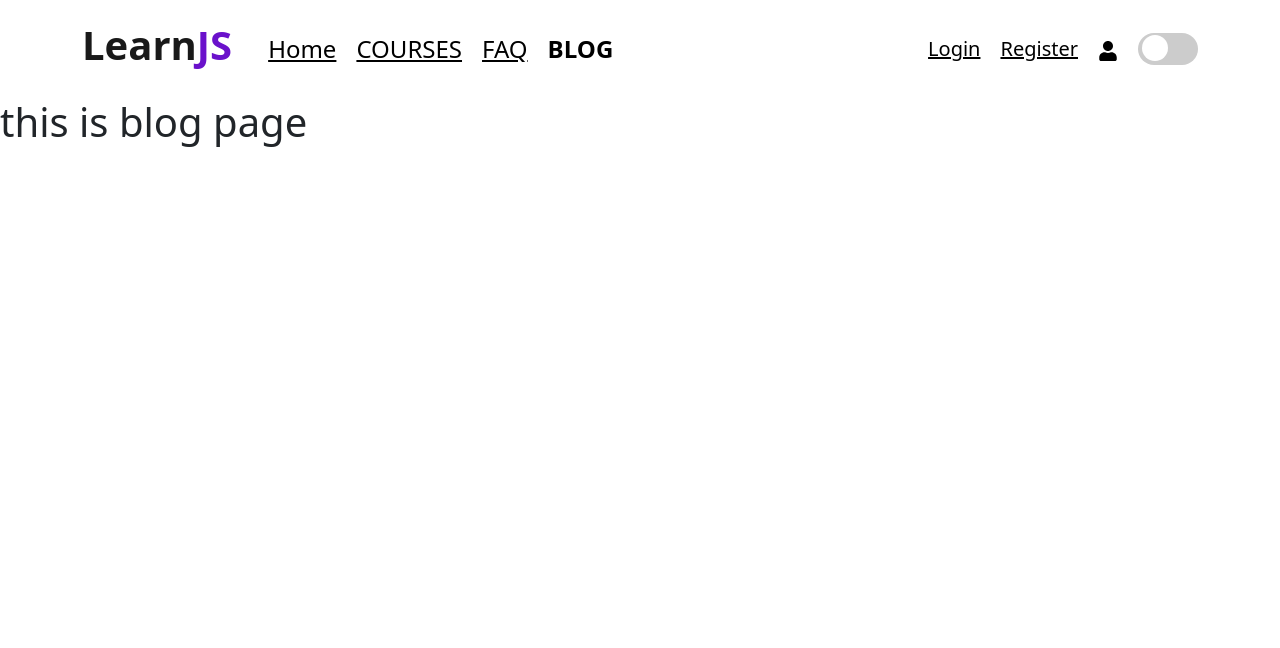
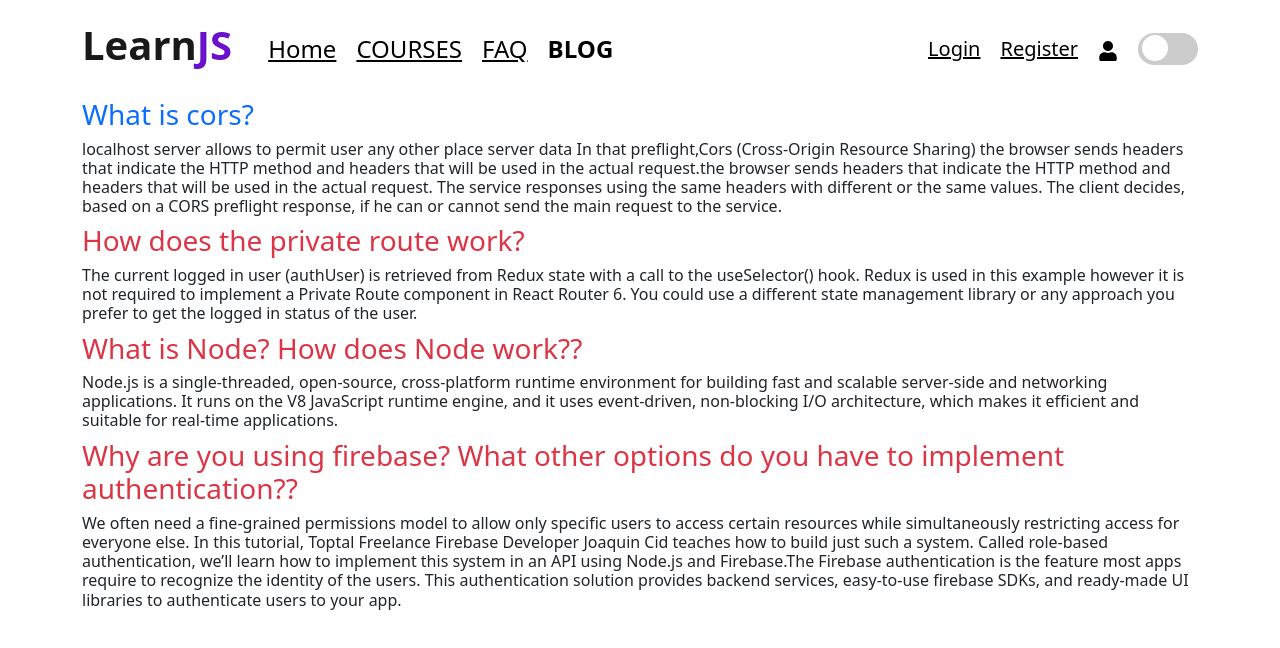
Before and after one commit to arifulgony/learning-platform-client-side, a React (Create React App) app: page /blog in a window 1280 px wide. Shown: the top 648 px of the page. Built offline with nearby package versions, Linux system fonts and the light colour scheme; no server answers.

Commit message:
single page design

```diff
--- a/src/Components/Blog/Blog.js
+++ b/src/Components/Blog/Blog.js
@@ -2,10 +2,60 @@ import React from 'react';
 
 const Blog = () => {
     return (
-        <div>
-            <h1>this is blog page</h1>
-        </div>
-    );
+            <div className='container'>
+                <div mx-auto>
+                        <h3 className="text-primary">What is cors?</h3>
+                            <h6>
+                                localhost server allows to permit user any other place server data
+                                In that preflight,Cors (Cross-Origin Resource Sharing) the browser
+                                sends headers that indicate the HTTP method and headers that will be
+                                used in the actual request.the browser sends headers that indicate
+                                the HTTP method and headers that will be used in the actual request.
+                                The service responses using the same headers with different or the
+                                same values. The client decides, based on a CORS preflight response,
+                                if he can or cannot send the main request to the service.
+                            </h6>
+                  </div>
+                    <div mx-auto>
+                        <h3 className="text-danger">How does the private route work?</h3>
+                        <h6>
+                            The current logged in user (authUser) is retrieved from Redux state
+                            with a call to the useSelector() hook. Redux is used in this example
+                            however it is not required to implement a Private Route component in
+                            React Router 6. You could use a different state management library
+                            or any approach you prefer to get the logged in status of the user.
+                        </h6>
+                    </div>
+                    <div mx-auto>
+                        <h3 className="text-danger"> What is Node? How does Node work??</h3>
+                        <h6>
+                            Node.js is a single-threaded, open-source, cross-platform runtime
+                            environment for building fast and scalable server-side and
+                            networking applications. It runs on the V8 JavaScript runtime
+                            engine, and it uses event-driven, non-blocking I/O architecture,
+                            which makes it efficient and suitable for real-time applications.
+                        </h6>
+                   </div>
+                    <div mx-auto>
+                        <h3 className="text-danger">
+                            Why are you using firebase? What other options do you have to
+                            implement authentication??
+                        </h3>
+                        <h6>
+                            We often need a fine-grained permissions model to allow only
+                            specific users to access certain resources while simultaneously
+                            restricting access for everyone else. In this tutorial, Toptal
+                            Freelance Firebase Developer Joaquin Cid teaches how to build just
+                            such a system. Called role-based authentication, we’ll learn how to
+                            implement this system in an API using Node.js and Firebase.The
+                            Firebase authentication is the feature most apps require to
+                            recognize the identity of the users. This authentication solution
+                            provides backend services, easy-to-use firebase SDKs, and ready-made
+                            UI libraries to authenticate users to your app.
+                        </h6>
+                    </div>
+             </div>
+           );
 };
 
 export default Blog;
--- a/src/Components/CourseCart/CourseCart.js
+++ b/src/Components/CourseCart/CourseCart.js
@@ -15,7 +15,7 @@ const CourseCart = ({courses}) => {
 
     return (
      <>
-        <div className="col-xl-4 col-lg-4 card-details">
+       <div className="card-details">
             <div className='mt-4 ful-card'>
                 <div className='course-img'>
                     <img src={image} alt="" />
--- a/src/Components/CourseCart/CoursesCart.css
+++ b/src/Components/CourseCart/CoursesCart.css
@@ -5,13 +5,17 @@
     align-items: center;
 }
 .ful-card{
-    border: 2px solid red;
+    border: 2px solid #d0a3ff;
+    border-radius: 5px;
+    margin: 0px 50px;
 }
 .course-details{
+    background-color: #fff;
     border-top: 1px solid #ddd;
 }
 .course-img img{
-    width: 300px;
+    width: 337px;
     height: 300px;
 
+
 }
--- a/src/Components/Courses/Courses.css
+++ b/src/Components/Courses/Courses.css
@@ -1,9 +1,12 @@
 
 .main-sectio{
-    display: flex;
     background-color:  #E2D9FD;
-    justify-content: space-between;
 }
 .crouse-section{
     margin: 0 auto;
 }
+
+.card-card{
+    display: flex;
+    flex-wrap: wrap;
+}
--- a/src/Components/Courses/Courses.js
+++ b/src/Components/Courses/Courses.js
@@ -20,17 +20,23 @@ const Courses = () => {
              <section className='crouse-section '>
                     <div className="container">
                             <div className="row">
-
-                                {
-                                    courses?.map(courses => <CourseCart key={courses.id} courses={courses}></CourseCart>)
-                                }
+                               <div className="col-9">
+                                   <div className="card-card">
+                                   {
+                                        courses?.map(courses => <CourseCart key={courses.id} courses={courses}></CourseCart>)
+                                     }
+                                   </div>
+                               </div>
+                               <div className="col-3">
+                                    <section>
+                                            <SiteCard></SiteCard>
+                                    </section>
+                               </div>
                             </div>
 
                     </div>
              </section>
-              <section>
-                     <SiteCard></SiteCard>
-              </section>
+
         </div>
     );
 };
--- a/src/Components/GetPremium/GetPremium.js
+++ b/src/Components/GetPremium/GetPremium.js
@@ -3,8 +3,13 @@ import Button from 'react-bootstrap/Button';
 import Card from 'react-bootstrap/Card';
 
 const GetPremium = () => {
+
+
+
+
     return (
-        <Card style={{ width: '18rem' }}>
+   <div className="container">
+      <Card style={{ width: '18rem' }}>
       <Card.Img variant="top" src="holder.js/100px180" />
       <Card.Body>
         <Card.Title>Card Title</Card.Title>
@@ -15,6 +20,7 @@ const GetPremium = () => {
         <Button variant="primary">Go somewhere</Button>
       </Card.Body>
     </Card>
+   </div>
     );
 };
 
--- a/src/Components/SiteCard/SiteCard.css
+++ b/src/Components/SiteCard/SiteCard.css
@@ -1,6 +1,20 @@
 .side-card{
-    width: 300px;
-    height: 100vh;
     padding: 30px;
-    background-color:#c99ef6;
+    background-color:#b16ff8;
  }
+ .side-card h1{
+    font-size: 40px;
+    font-weight: bold;
+    color: #fff;
+    font-style: italic;
+ }
+ .site-item h3{
+    margin: 10px;
+    color: #fff;
+    padding: 15px 0px;
+    text-align: center;
+    border: 2px solid #924fda;
+ }
+ .site-item h3:hover{
+    background-color: #6A11CB;
+ }
--- a/src/Components/SiteCard/SiteCard.js
+++ b/src/Components/SiteCard/SiteCard.js
@@ -11,7 +11,7 @@ const SiteCard = () => {
         .then(json => setCourses(json))
     },[])
 
-console.log(courses)
+//console.log(courses)
 
  const navigate = useNavigate()
 
@@ -24,12 +24,14 @@ console.log(courses)
     return (
         <div>
             <div className="side-card">
-                   <h1>Our Topic</h1>
-                               {
+                   <h1>Our Courses</h1>
+                              <div className="site-item">
+                              {
                                     courses?.map(course => <div key={course.id} course={course}>
                                        <h3 onClick={()=>Submit(course.id)}>{course.title}</h3>
                                     </div>)
                                 }
+                              </div>
                 </div>
         </div>
     );
--- a/src/Components/singleCourse/SingleCoures.js
+++ b/src/Components/singleCourse/SingleCoures.js
@@ -3,7 +3,7 @@ import {Link, useParams} from "react-router-dom"
 import SiteCard from '../SiteCard/SiteCard';
 import'./SingleCourse.css';
 import Pdf from "react-to-pdf";
-import Button from 'react-bootstrap/Button';
+
 
 
 
@@ -23,14 +23,15 @@ const SingleCoures = () => {
     const {title, writer, writerImg, seatsLeft, price, description, benarImg} =courses
     return (
         <>
-          <div className="main-section">
             <section className='parent'>
                     <div className="container">
+                    <div className="row">
+                        <div className="col-9">
                           <div ref={ref} className="">
-                 <div className="writer-img d-flex ">
-                    <h4><img src={writerImg} alt="" /> {writer} </h4>
+                                <div className="writer-img d-flex  my-3">
+                                    <h4><img src={writerImg} alt=""/> {writer} </h4>
                                 </div>
-                <div className="benar-img">
+                                <div className="benars-img">
                                     <img src={benarImg} alt=""/>
                                 </div>
 
@@ -39,18 +40,25 @@ const SingleCoures = () => {
                                 <h4>Seats Left :{seatsLeft}</h4>
                                 <h4>Price : {price}</h4>
                             </div>
+                            <div className="fooder-button">
                                 <Pdf targetRef={ref} filename="code-example.pdf">
-                  {({ toPdf }) => <button onClick={toPdf}>Generate Pdf</button>}
+                                    {({ toPdf }) => <button onClick={toPdf} className="download" >Generate Pdf</button>}
                                 </Pdf>
                                 <Link to='/premium'>
-                    <Button variant="primary">Get premium access</Button>
+                                    <button className='download'>Get premium access</button>
                                 </Link>
                             </div>
-            </section>
+
+                        </div>
+                        <div className="col-3">
                              <section>
                                 <SiteCard></SiteCard>
                             </section>
                         </div>
+                    </div>
+                </div>
+            </section>
+
         </>
     );
 };
--- a/src/Components/singleCourse/SingleCourse.css
+++ b/src/Components/singleCourse/SingleCourse.css
@@ -1,20 +1,35 @@
-.main-section{
-    display: flex;
-    justify-content: space-between;
+.parent{
+    background-color: #E2D9FD;
+    height: 100vh;
 }
-.parent{
-   margin: 0 auto;
-}
-
 .writer-img img{
     width: 50px;
     height: 50px;
     border-radius: 100%;
 
 }
-
-.benar-img img{
+.benars-img{
+    margin: 0 auto;
+}
+.benars-img img{
     width: 100%;
-    height: 60vh;
+    height: 40vh;
 
 }
+
+.download{
+    background-color: #7b58e2;
+    padding: 10px 30px;
+    border: none;
+    border-radius: 5px;
+    font-weight: bold;
+    color: #fff;
+}
+.download:hover{
+    background-color: #5238a0;
+}
+
+.fooder-button{
+    display: flex;
+    justify-content: space-between;
+}
```
Lines whose indentation alone changed are shown as unchanged.
